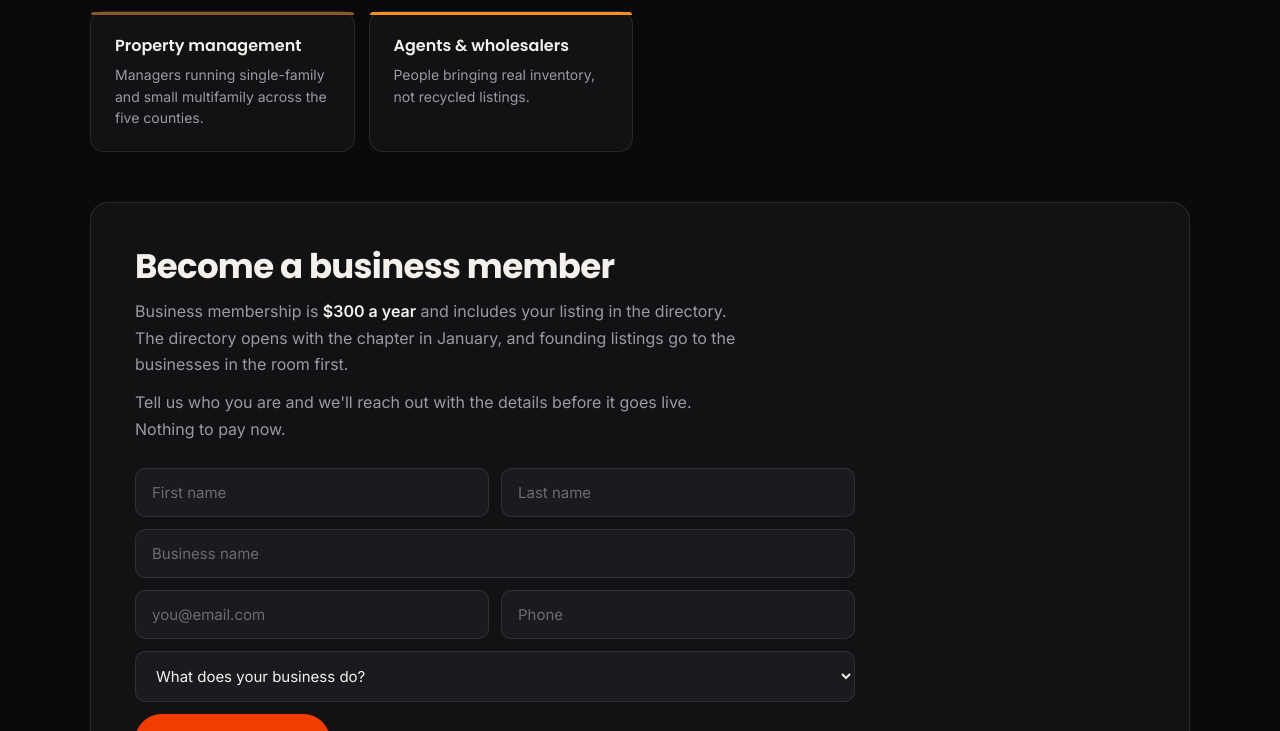
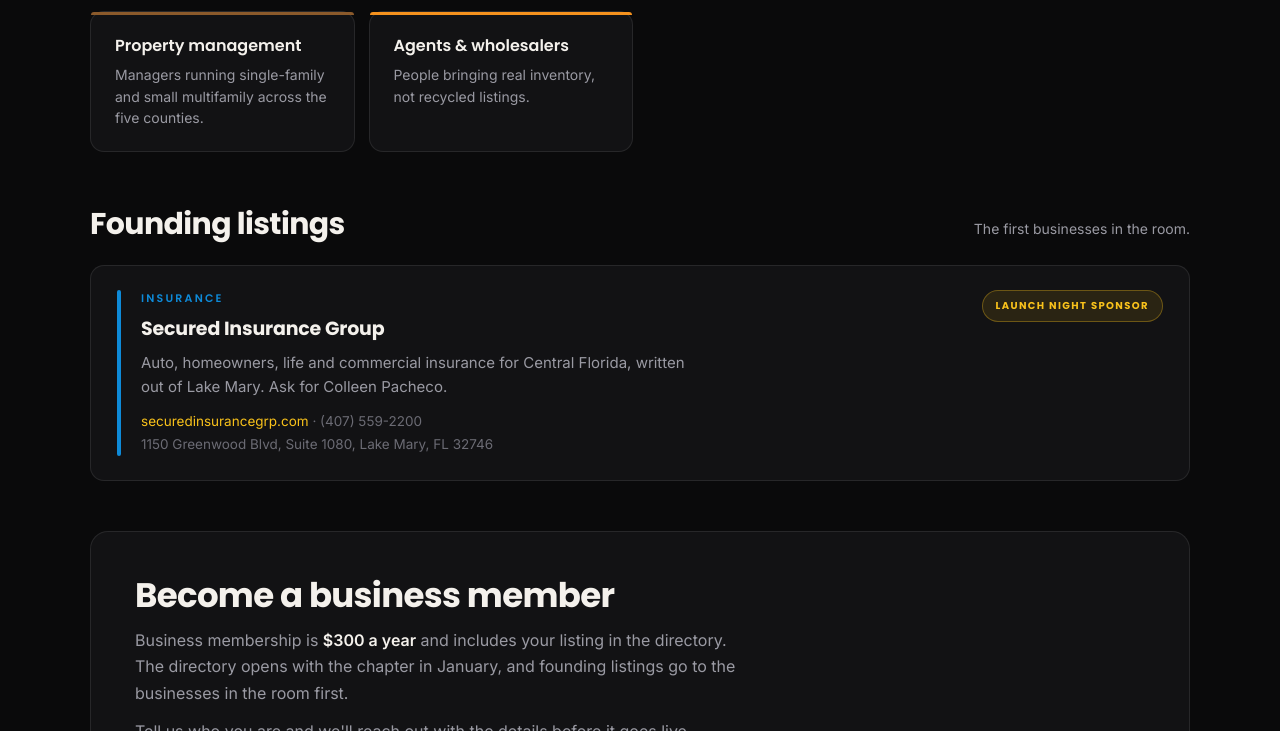
Before and after one commit to imalpica1988/dealmaker-orlando, a plain HTML site: page business-directory.html in a window 1280 px wide. Shown: the part 785-1516 px from the top of the page. Drawn offline with Linux system fonts and the light colour scheme.

Commit message:
Add Secured Insurance Group as launch night sponsor and first directory listing

```diff
--- a/business-directory.html
+++ b/business-directory.html
@@ -48,6 +48,21 @@ footer{border-top:1px solid var(--line);padding:34px 0;text-align:center}
 footer .tag{font-family:'Poppins';font-size:13px;color:var(--sun);font-weight:500;margin-top:8px}
 footer .meta{font-size:13px;line-height:1.7;color:#6B6B74;margin-top:16px}
 @media(max-width:620px){form{grid-template-columns:1fr}nav a{margin-left:0;margin-right:18px}header .wrap{justify-content:center}}
+
+.listings{display:grid;gap:14px;padding:0 0 clamp(30px,5vw,50px)}
+.listings-head{display:flex;align-items:baseline;justify-content:space-between;gap:16px;flex-wrap:wrap;margin-bottom:4px}
+.listings-head h2{font-family:'Poppins';font-size:clamp(22px,3vw,30px);font-weight:700;letter-spacing:-.02em}
+.listings-head span{font-size:14px;color:var(--ash)}
+.listing{background:var(--ink-2);border:1px solid var(--line);border-radius:14px;padding:24px 26px;display:grid;grid-template-columns:4px 1fr auto;gap:0 20px;align-items:start}
+.listing .key{background:var(--lagoon);border-radius:4px;align-self:stretch;min-height:56px}
+.listing .cat-label{font-family:'Poppins';font-size:11px;font-weight:600;letter-spacing:.2em;text-transform:uppercase;color:var(--lagoon)}
+.listing h3{font-family:'Poppins';font-size:19px;font-weight:700;color:var(--bone);letter-spacing:-.01em;margin-top:7px}
+.listing p{font-size:15px;line-height:1.6;color:var(--ash);margin-top:8px;max-width:58ch}
+.listing .contact{font-size:13.5px;line-height:1.7;color:#6B6B74;margin-top:11px}
+.listing .contact a{color:var(--sun);text-decoration:none}
+.listing .contact a:hover{text-decoration:underline}
+.badge{display:inline-block;background:rgba(249,194,27,.1);border:1px solid rgba(249,194,27,.32);color:var(--sun);font-family:'Poppins';font-size:10px;font-weight:700;letter-spacing:.14em;text-transform:uppercase;padding:7px 13px;border-radius:999px;white-space:nowrap}
+@media(max-width:620px){.listing{grid-template-columns:4px 1fr}.listing .badge{grid-column:2;justify-self:start;margin-top:14px}}
 </style>
 </head>
 <body>
@@ -67,7 +82,7 @@ footer .meta{font-size:13px;line-height:1.7;color:#6B6B74;margin-top:16px}
     <div class="eyebrow">Business directory</div>
     <h1>The people who get your<br>deals <em>across the line</em>.</h1>
     <p class="lead">A directory of the lenders, title companies, contractors, insurance agents and property managers who actually work with Central Florida investors — vetted by the room, not by an ad budget.</p>
-    <span class="pill">Coming soon &middot; business membership $300/year</span>
+    <span class="pill">Opens January 21 &middot; business membership $300/year</span>
   </div>
 </section>
 
@@ -79,6 +94,28 @@ footer .meta{font-size:13px;line-height:1.7;color:#6B6B74;margin-top:16px}
     <div class="cat"><div class="bar" style="background:#0E8AD8"></div><b>Insurance</b><p>Builder's risk, vacant property, landlord policies — Florida-specific.</p></div>
     <div class="cat"><div class="bar" style="background:#8B5A2B"></div><b>Property management</b><p>Managers running single-family and small multifamily across the five counties.</p></div>
     <div class="cat"><div class="bar" style="background:#F5921E"></div><b>Agents &amp; wholesalers</b><p>People bringing real inventory, not recycled listings.</p></div>
+  </div>
+
+
+  <div class="listings">
+    <div class="listings-head">
+      <h2>Founding listings</h2>
+      <span>The first businesses in the room.</span>
+    </div>
+
+    <div class="listing">
+      <div class="key"></div>
+      <div>
+        <div class="cat-label">Insurance</div>
+        <h3>Secured Insurance Group</h3>
+        <p>Auto, homeowners, life and commercial insurance for Central Florida, written out of Lake Mary. Ask for Colleen Pacheco.</p>
+        <div class="contact">
+          <a href="https://securedinsurancegrp.com/" target="_blank" rel="noopener">securedinsurancegrp.com</a> &middot; (407) 559-2200<br>
+          1150 Greenwood Blvd, Suite 1080, Lake Mary, FL 32746
+        </div>
+      </div>
+      <span class="badge">Launch night sponsor</span>
+    </div>
   </div>
 
   <div class="panel">
```
Also changed, not shown: index.html (+5 -1 lines).
